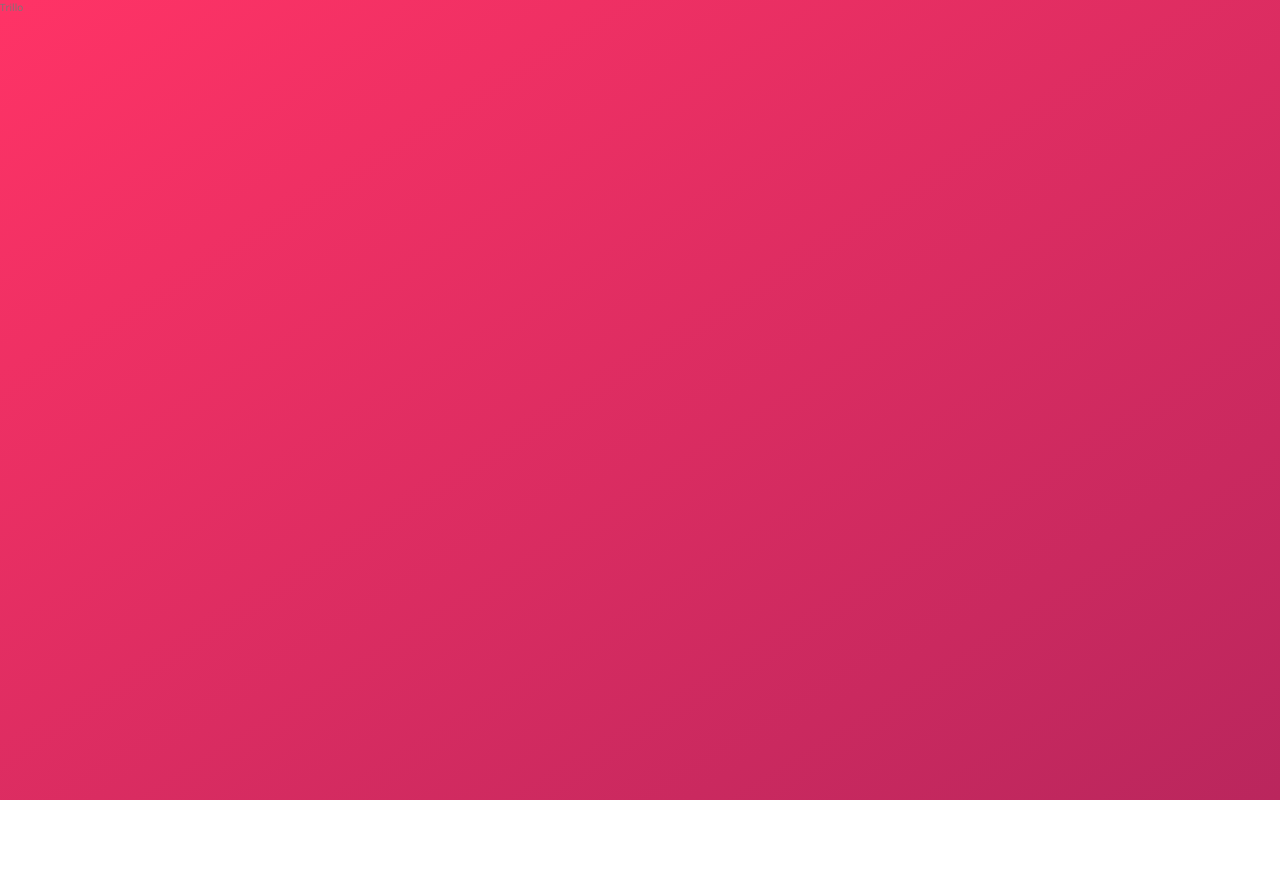
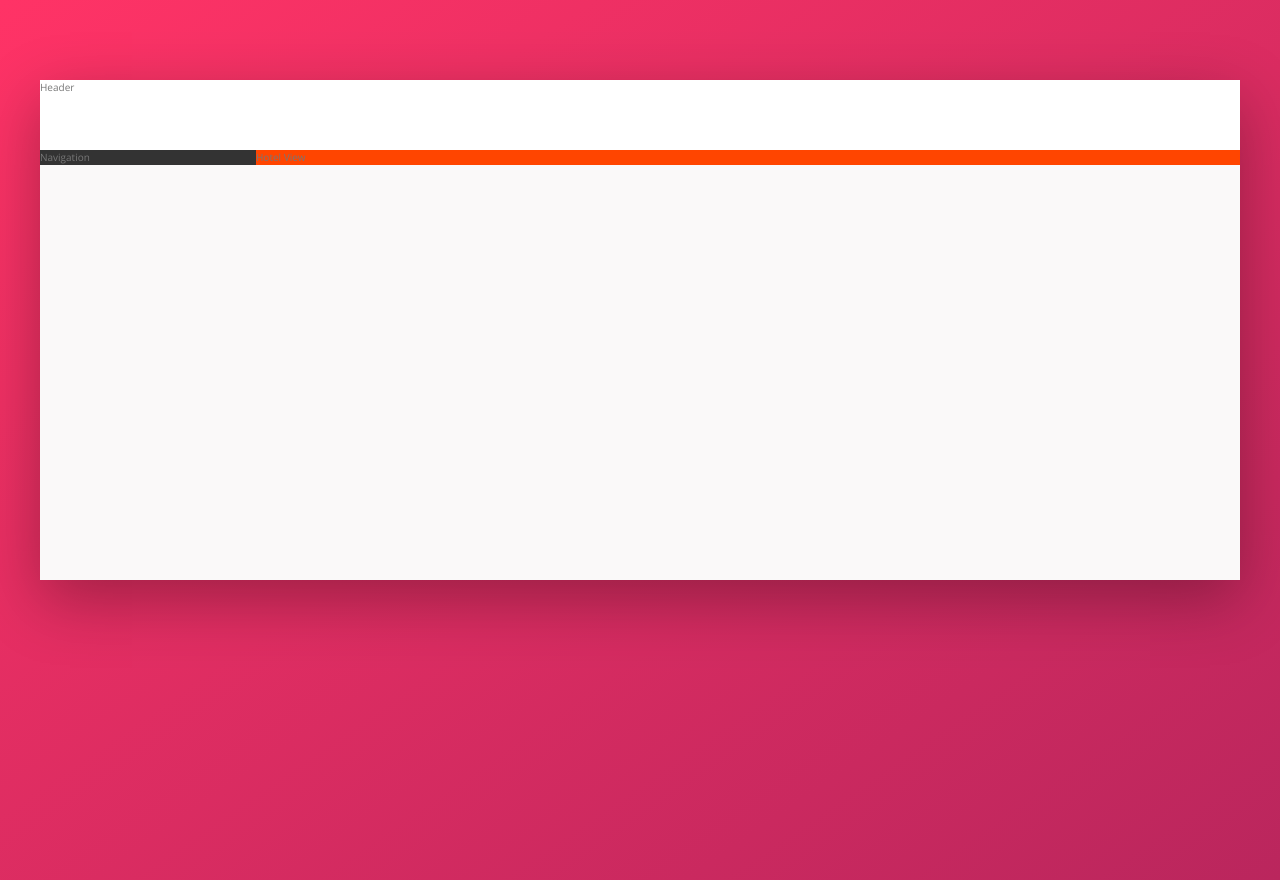
Before and after one commit to Ann-pixel/trillo-portfolio, a website: page index.html in a window 1280 px wide. Before the commit the page ends 800 px from the top, so only its background shows below. Drawn offline with nearby package versions, Linux system fonts and the light colour scheme.

Commit message:
created the overall layout using flex

```diff
--- a/index.html
+++ b/index.html
@@ -13,8 +13,18 @@
     <title>trillo &mdash; Your all-in-one booking app</title>
 </head>
 <body>
- <div>
-     Trillo
+ <div class="container">
+     <header class="header">
+         Header
+     </header>
+     <div class="content">
+         <nav class="sidebar">
+             Navigation
+         </nav>
+         <main class="hotel-view">
+             Hotel View
+         </main>
+     </div>
  </div>
 </body>
 </html>
--- a/sass/_base.scss
+++ b/sass/_base.scss
@@ -21,6 +21,8 @@
     --color-grey-dark-1: #333;
     --color-grey-dark-2: #777;
     --color-grey-dark-3: #999;
+
+    --shadow-dark:0 2rem 6rem rgba(0,0,0, .3);
 }
 
 
--- a/sass/_layout.scss
+++ b/sass/_layout.scss
@@ -0,0 +1,25 @@
+.container{
+    max-width: 120rem;
+    margin: 8rem auto;
+    background-color: var(--color-grey-light-1);
+    box-shadow: var(--shadow-dark);
+    min-height: 50rem;
+}
+.header{
+    height: 7rem;
+    background-color: #fff;
+    border-bottom:var(--color-grey-light-2);
+}
+.content{
+    display: flex;
+}
+.sidebar{
+    background-color: var(--color-grey-dark-1);
+    flex: 0 0 18%;
+}
+.hotel-view{
+    background-color: orangered;
+    flex: 1;
+
+
+}
```
Also changed, not shown: css/style.css.
